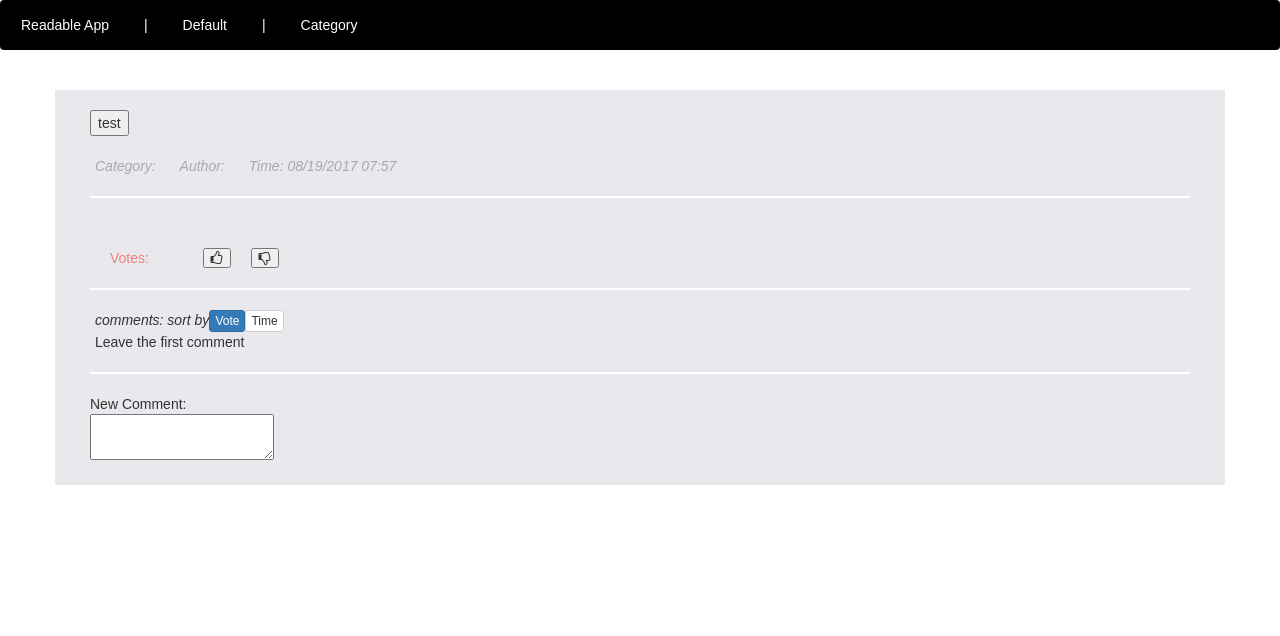
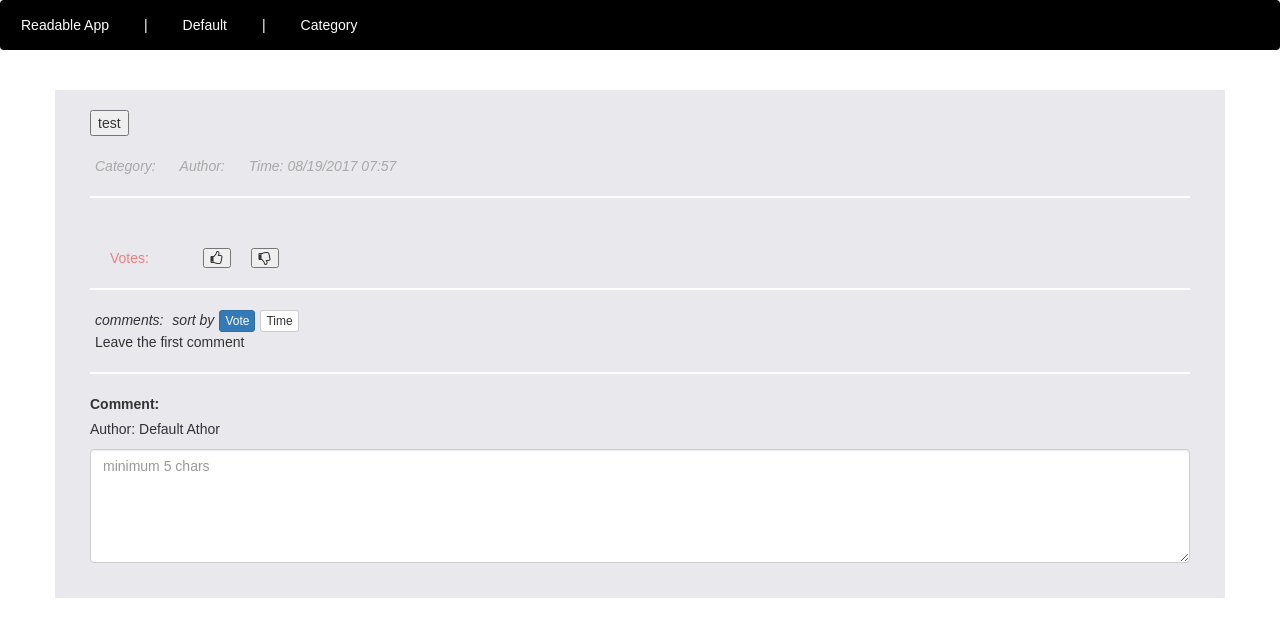
Before and after one commit to ZHICHONGLI/Uda-Readable, a React app: page /post/1 in a window 1280 px wide. Shown: the top 636 px of the page. Built offline with nearby package versions, Linux system fonts and the light colour scheme; no server answers.

Commit message:
update post component

```diff
--- a/src/pages/Post.js
+++ b/src/pages/Post.js
@@ -30,7 +30,7 @@ class PostPage extends Component {
   }
   hideArg = 'hide';
   render() {
-    const {currentPost, activeSortType, comments} = this.props.PostReducer;
+    const {currentPost, activeSortType, comments, inputComment} = this.props.PostReducer;
     if(currentPost) {
       document.title =`${currentPost.title} Post ${currentPost.category}`;
     }
@@ -62,9 +62,9 @@ class PostPage extends Component {
         <section className='post-body'>
           <div className='row'>
             <span>
-              <i>comments: </i>
-              <i>sort by</i>
-              <span>
+              <i className='comment-thumb'>comments: </i>
+              <i className='comment-thumb'>sort by</i>
+              <span className='comment-thumb'>
                 <button
                   className={`btn ${activeSortType?'btn-primary':'btn-default'} btn-xs`}
                   onClick={()=>this.PostAction.sortCommentVote()}>Vote
@@ -91,8 +91,24 @@ class PostPage extends Component {
         </section>
         <hr/>
         <section>
-          <div>New Comment:</div>
-          <textarea></textarea>
+          <form>
+            <div className='form-group'>
+              <label>Comment:</label>
+              <p>Author: Default Athor</p>
+              <textarea
+                className='form-control'
+                rows='5'
+                onChange={(e)=>this.PostAction.inputComment(e)}
+                value={inputComment}
+                placeholder='minimum 5 chars'
+              >
+              </textarea>
+            </div>
+          </form>
+          <button className={`btn btn-default ${inputComment.length>5?'':'hide'}`}
+            onClick={()=>this.PostAction.postComment()}>
+            Submit
+          </button>
         </section>
       </div>
     );
```
